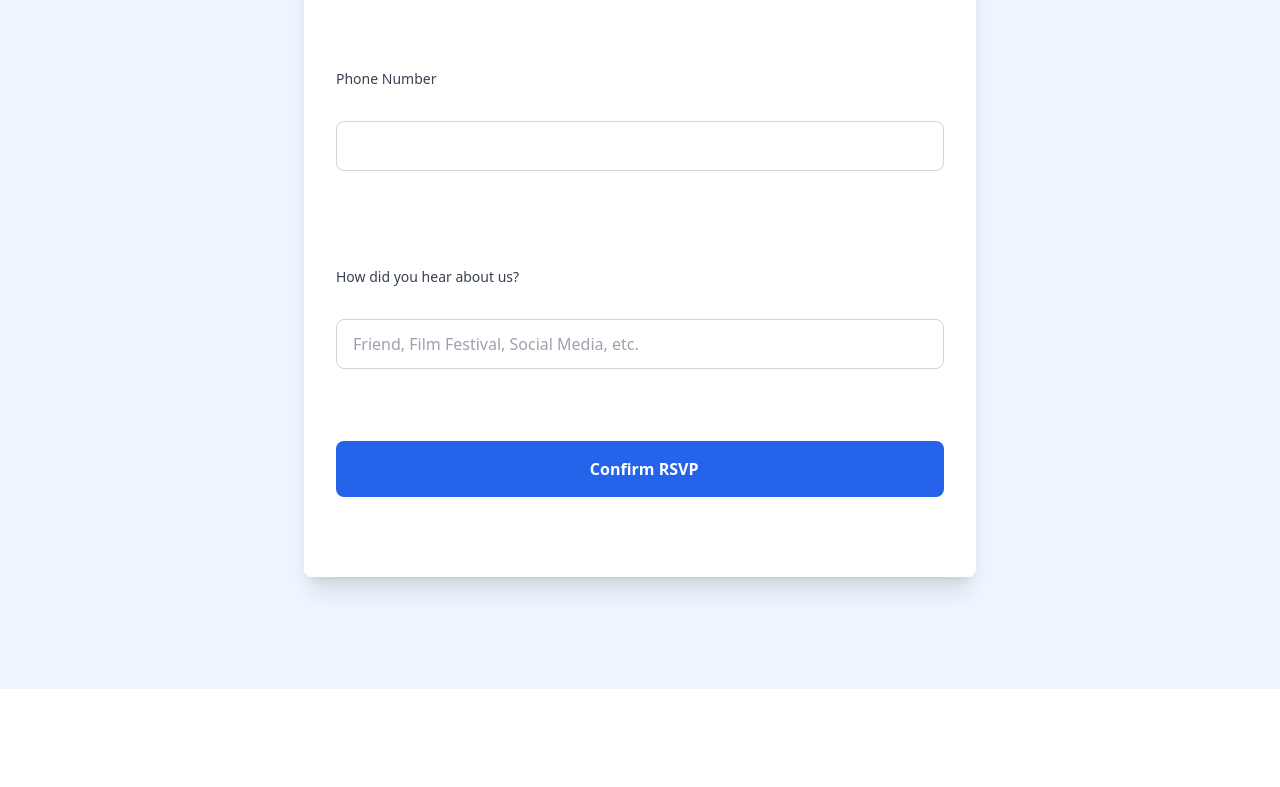
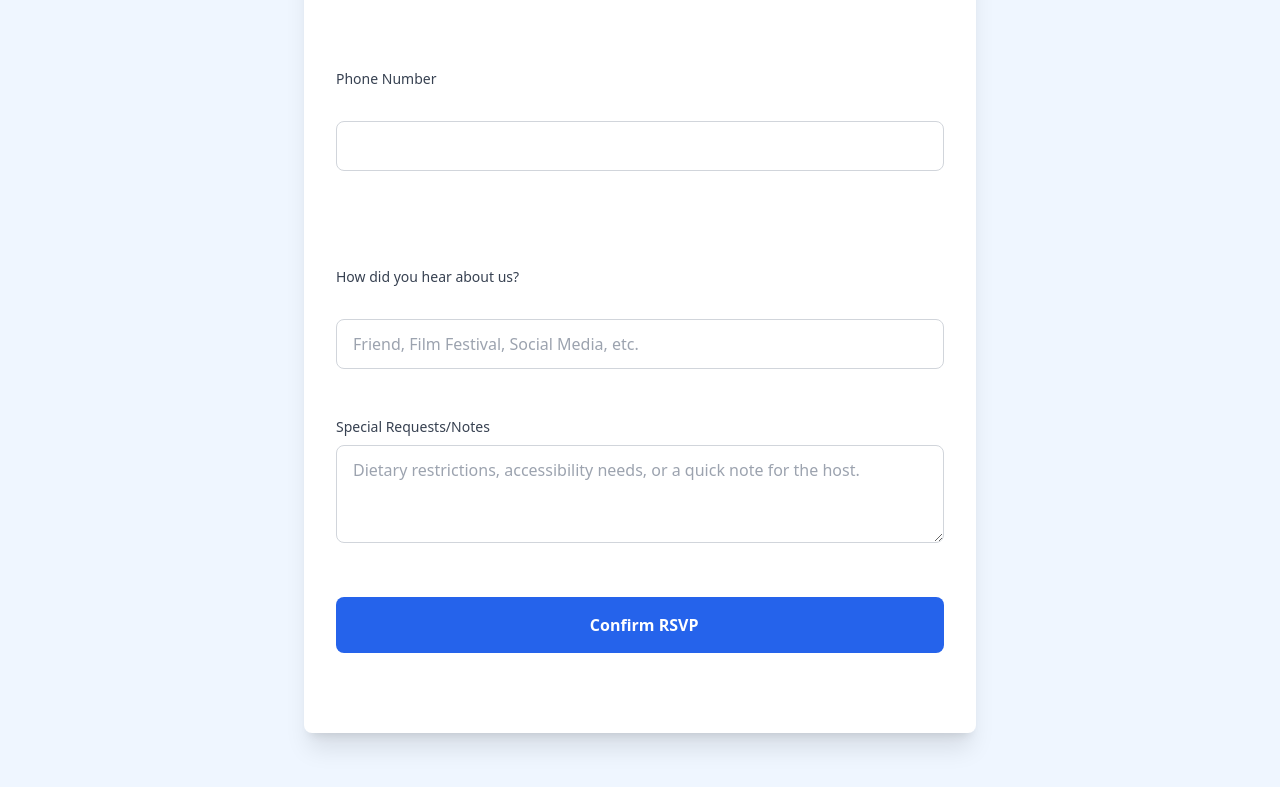
Before and after one commit to calebmills99/golden-wings-screening, an Eleventy site: page src/index.njk in a window 1280 px wide. Shown: the part 2076-2863 px from the top of the page. Before the commit the page ends 2765 px from the top, so only its background shows below. Built offline with nearby package versions, Linux system fonts and the light colour scheme; Eleventy itself is replaced by a stand-in of ours; files that its build step writes are made by us from their sources.

Commit message:
Add specialRequests field back to form - fixes data mismatch

```diff
--- a/src/index.njk
+++ b/src/index.njk
@@ -110,6 +110,17 @@ description: Join us for the premiere screening of Golden Wings, featuring Robyn
             >
           </div>
 
+          <div>
+            <label for="specialRequests" class="block text-sm font-medium text-gray-700 mb-2">Special Requests/Notes</label>
+            <textarea
+              id="specialRequests"
+              name="specialRequests"
+              rows="3"
+              placeholder="Dietary restrictions, accessibility needs, or a quick note for the host."
+              class="w-full px-4 py-3 border border-gray-300 rounded-lg focus:ring-2 focus:ring-blue-500 focus:border-transparent"
+            ></textarea>
+          </div>
+
           <div style="position: absolute; left: -9999px; opacity: 0;">
               <label for="hp-check">Do not fill this field</label>
               <input type="text" id="hp-check" name="hp-check" tabindex="-1" autocomplete="off">
@@ -149,6 +160,7 @@ document.getElementById('rsvp-form').addEventListener('submit', async function(e
         email: document.getElementById('email').value,
         phone: document.getElementById('phone').value,
         source: document.getElementById('source').value,
+        specialRequests: document.getElementById('specialRequests').value,
         'hp-check': document.getElementById('hp-check').value
       }),
       mode: 'no-cors'
```
